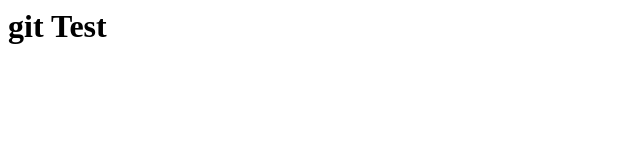
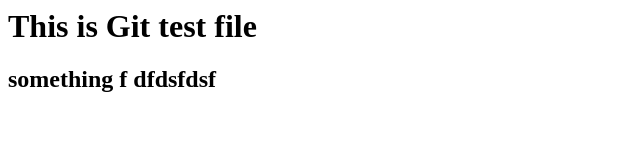
Before and after one commit to ritsrivastava01/git_test, a plain HTML site: page index.html in a window 1280 px wide. Shown: the whole page, without its empty margins (0-640 px from the left). Drawn offline with Linux system fonts and the light colour scheme.

Commit message:
another commit for index.html

```diff
--- a/index.html
+++ b/index.html
@@ -6,6 +6,7 @@
 
 </head>
 <body>
-<h1> git Test</h1>
+<h1> This is Git test file</h1>
+<h2>something f dfdsfdsf</h2>
 </body>
 </html>
```
